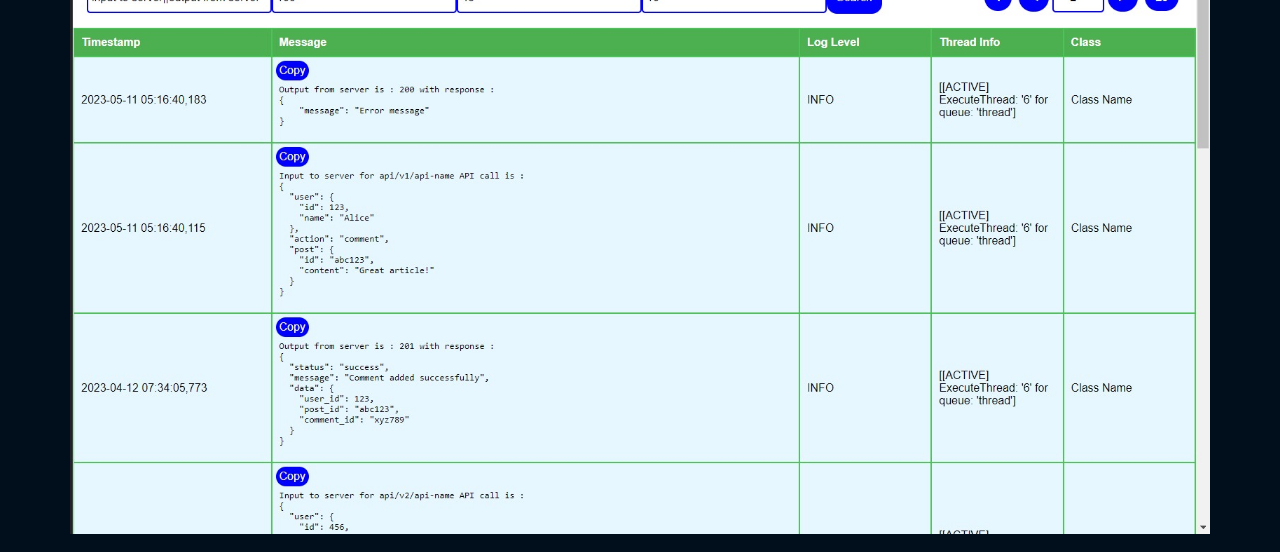
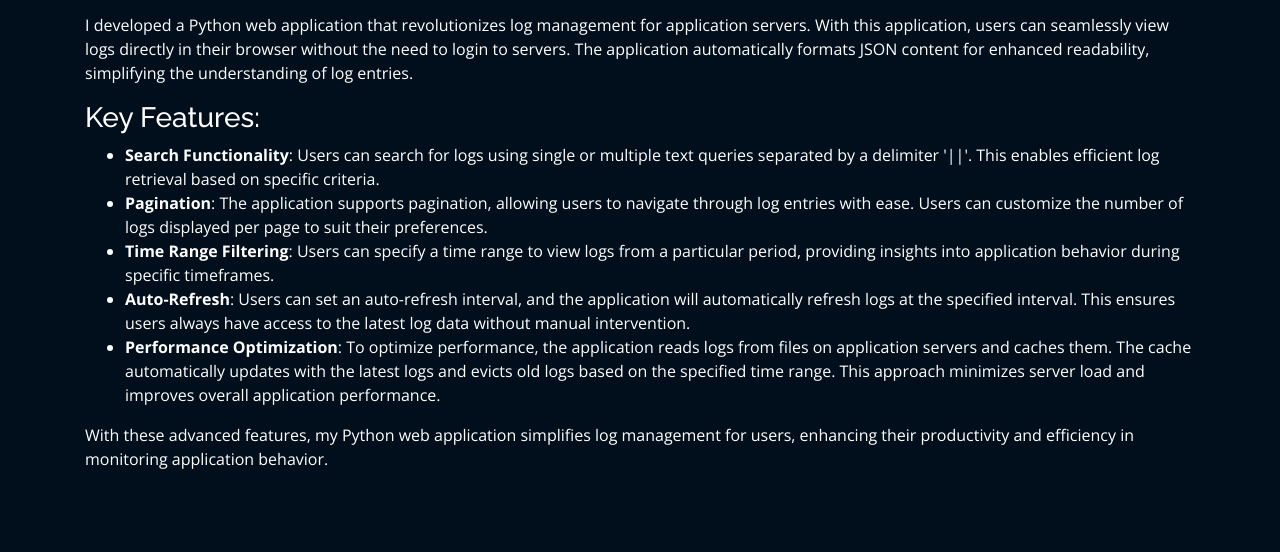
Before and after one commit to kvin101/kvin101.github.io, a plain HTML site: page projects/loganalysis.html in a window 1280 px wide. Shown: the part 97-649 px from the top of the page. Drawn offline with nearby package versions, Linux system fonts and the light colour scheme; files whose address does not match are found by name.

Commit message:
revert changes

```diff
--- a/projects/loganalysis.html
+++ b/projects/loganalysis.html
@@ -42,15 +42,7 @@
       <div id="portfolio-details" class="portfolio-details">
         <div class="container">
           <div class="row">
-            <div class="row">
-              <div class="col-12">
-                <img src="../assets/img/project/logviewer.jpg" alt="Sample Application Screenshot"
-                  style="max-width: 100%; height: auto; display: block; margin-left: auto; margin-right: auto;">
-              </div>
-            </div>
-            <!-- Text Row -->
-            <div class="row">
-              <div class="col-12">
+            <div class="col-lg-12 portfolio-info">
               <br />
               <h2 style="color: #12d640">Python Web Application for Log Display</h2>
               <ul>
```
